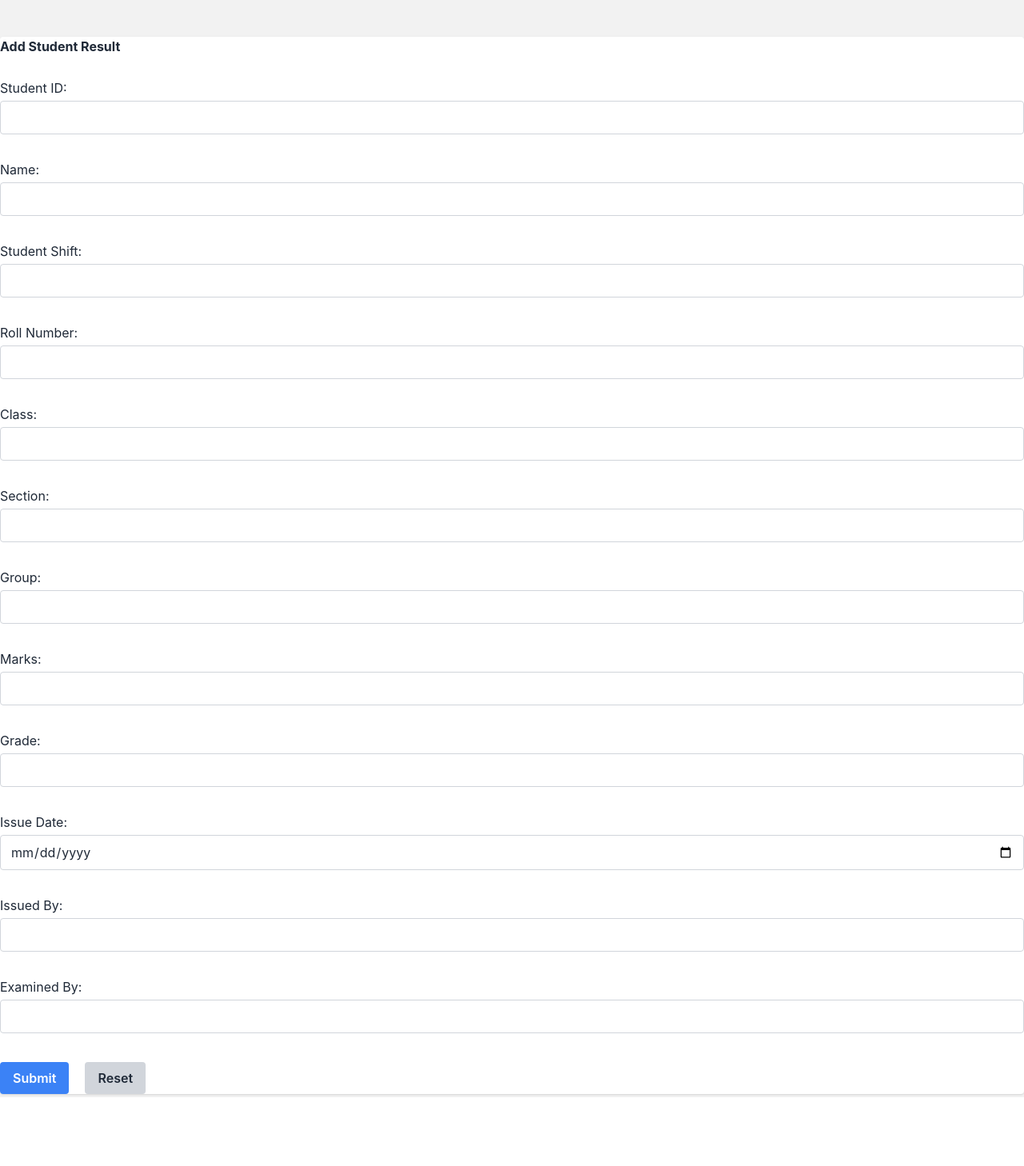
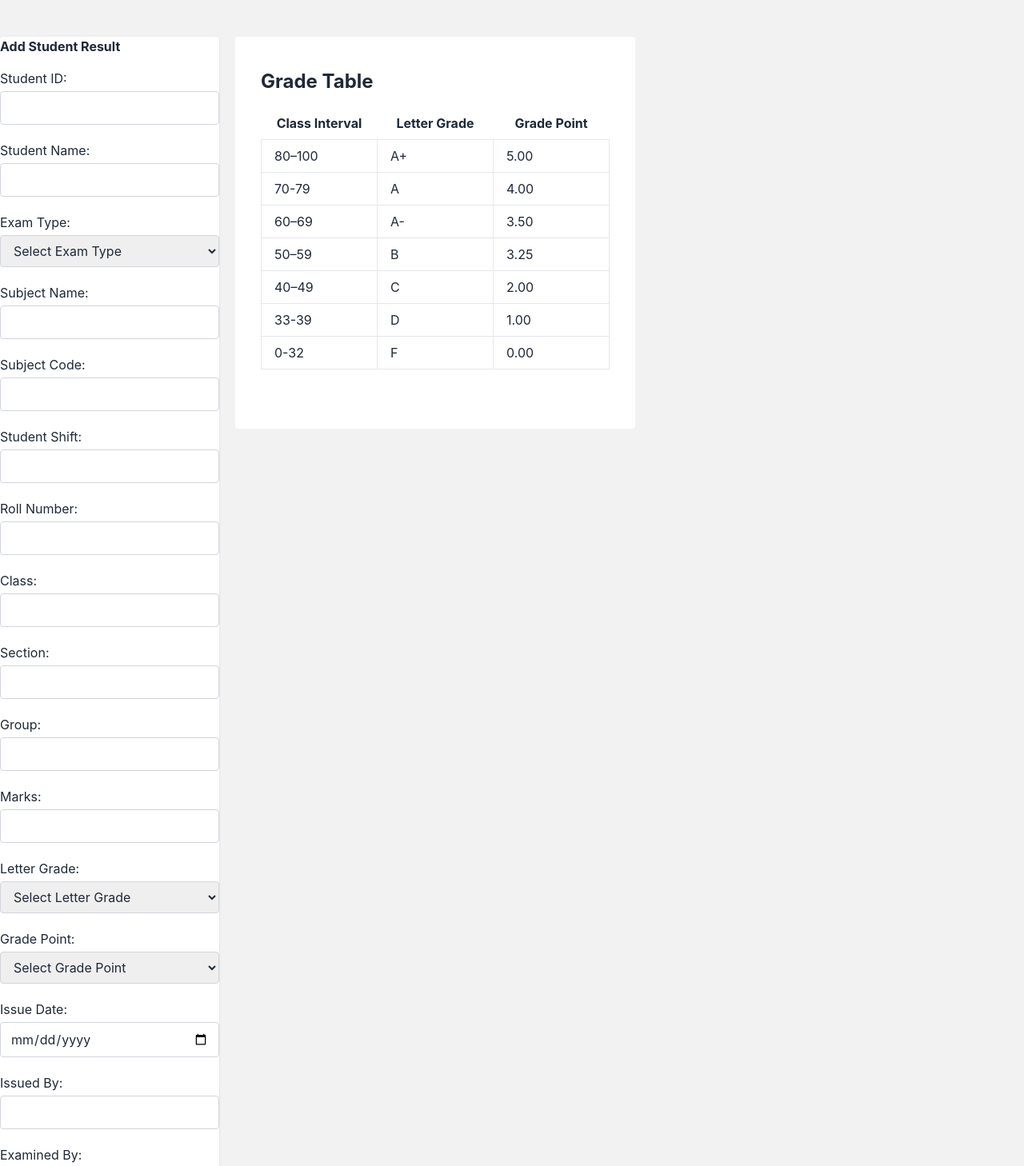
Before and after one commit to Zayed-Fahim/amader-school-client, a React (Create React App) app: page /dashboard/teacher/results/add-result in a window 1280 px wide. Shown: the part 124-1582 px from the top of the page at 80% size. Before the commit the page ends 1496 px from the top, so only its background shows below. Built offline with nearby package versions, Linux system fonts and the light colour scheme.

Commit message:
result functionality done

```diff
--- a/src/Pages/Dashboard/Home/Teacher/ResultFolder/AddStudentResult/AddStudentResult.js
+++ b/src/Pages/Dashboard/Home/Teacher/ResultFolder/AddStudentResult/AddStudentResult.js
@@ -1,65 +1,90 @@
-import React, { useState } from "react";
+import React, { useContext, useRef, useState } from "react";
 import { Link } from "react-router-dom";
 import icon from "../../../../../../Assets/dashboard-icon/dashboard.png";
+import { AuthContext } from "../../../../../../Contexts/AuthProvider/AuthProvider";
+import axios from "axios";
+import { toast } from "react-hot-toast";
 
 const AddStudentResult = () => {
+  const { teacher } = useContext(AuthContext);
   const [studentId, setStudentId] = useState("");
   const [name, setName] = useState("");
-  const [studentShift, setStudentShift] = useState("");
+  const [examType, setExamType] = useState("");
+  const [subjectName, setSubjectName] = useState("");
+  const [subjectCode, setSubjectCode] = useState("");
   const [rollNumber, setRollNumber] = useState("");
-  const [studentClass, setStudentClass] = useState("");
-  const [section, setSection] = useState("");
-  const [group, setGroup] = useState("");
   const [marks, setMarks] = useState("");
-  const [grade, setGrade] = useState("");
+  const [letterGrade, setLetterGrade] = useState("");
+  const [gradePoint, setGradePoint] = useState("");
   const [issueDate, setIssueDate] = useState("");
-  const [issuedBy, setIssuedBy] = useState("");
   const [examinedBy, setExaminedBy] = useState("");
+  const formRef = useRef();
 
-  const handleSubmit = (e) => {
+  const gradeData = [
+    { classInterval: "80–100", letterGrade: "A+", gradePoint: "5.00" },
+    { classInterval: "70-79", letterGrade: "A", gradePoint: "4.00" },
+    { classInterval: "60–69", letterGrade: "A-", gradePoint: "3.50" },
+    { classInterval: "50–59", letterGrade: "B", gradePoint: "3.25" },
+    { classInterval: "40–49", letterGrade: "C", gradePoint: "2.00" },
+    { classInterval: "33-39", letterGrade: "D", gradePoint: "1.00" },
+    { classInterval: "0-32", letterGrade: "F", gradePoint: "0.00" },
+  ];
+  const [gradeOptions] = useState([
+    { label: "A+", value: "5.00" },
+    { label: "A", value: "4.00" },
+    { label: "A-", value: "3.50" },
+    { label: "B", value: "3.25" },
+    { label: "C", value: "2.00" },
+    { label: "D", value: "1.00" },
+    { label: "F", value: "0.00" },
+  ]);
+
+  const handleSubmit = async (e) => {
     e.preventDefault();
 
-    // Process the form data (e.g., submit to a backend or perform validation)
-    console.log("Student ID:", studentId);
-    console.log("Name:", name);
-    console.log("Student Shift:", studentShift);
-    console.log("Roll Number:", rollNumber);
-    console.log("Class:", studentClass);
-    console.log("Section:", section);
-    console.log("Group:", group);
-    console.log("Marks:", marks);
-    console.log("Grade:", grade);
-    console.log("Issue Date:", issueDate);
-    console.log("Issued By:", issuedBy);
-    console.log("Examined By:", examinedBy);
-
-    // Reset the form fields
-    setStudentId("");
-    setName("");
-    setStudentShift("");
-    setRollNumber("");
-    setStudentClass("");
-    setSection("");
-    setGroup("");
-    setMarks("");
-    setGrade("");
-    setIssueDate("");
-    setIssuedBy("");
-    setExaminedBy("");
+    // Prepare the data to be sent to the backend
+    const resultData = {
+      classTeacher: { id: teacher._id },
+      admin: { id: teacher?.admin?.id },
+      studentId: studentId.toUpperCase(),
+      studentName: name,
+      examType,
+      subjectName,
+      subjectCode,
+      studentShift: teacher?.shift,
+      rollNumber,
+      studentClass: teacher?.teacherOfClass,
+      section: teacher?.sectionOfClass,
+      group: teacher?.teacherOfGroup || "",
+      marks,
+      letterGrade,
+      gradePoint,
+      issueDate,
+      issuedBy: teacher?.fullName,
+      examinedBy,
     };
-  const handleReset = () => {
-    setStudentId("");
-    setName("");
-    setStudentShift("");
-    setRollNumber("");
-    setStudentClass("");
-    setSection("");
-    setGroup("");
-    setMarks("");
-    setGrade("");
-    setIssueDate("");
-    setIssuedBy("");
-    setExaminedBy("");
+    console.log(resultData);
+    try {
+      // Make the POST request to the backend API
+      await axios
+        .post(
+          "https://v1-amader-school-server.vercel.app/api/v1/student-result",
+          resultData
+        )
+        .then((result) => {
+          if (result) {
+            toast.success("Result Added Successfully!!");
+            formRef.current.reset();
+          }
+        })
+        .catch((error) => {
+          if (error) {
+            toast.error("Result Added Unsuccessful!!");
+          }
+        });
+    } catch (error) {
+      toast.error("Result Added Unsuccessful!!");
+    }
   };
   return (
     <div className="2xl:w-[79.3%] relative top-24 2xl:left-[360px]">
@@ -72,155 +97,216 @@ const AddStudentResult = () => {
           <li className="text-[#FFBE15]">Add Result</li>
         </ul>
       </div>
-      <div className="bg-white rounded shadow 2xl:px-8 2xl:py-10 w-full ">
+      <div className="flex gap-5">
+        <div className="bg-white rounded shadow 2xl:px-8 2xl:py-10 2xl:w-[1000px] ">
           <h2 className="2xl:text-2xl font-bold">Add Student Result</h2>
 
-        <form
-          onSubmit={handleSubmit}
-          className="mt-4 grid 2xl:grid-cols-3 gap-5"
-        >
-          <div className="mt-3">
+          <form onSubmit={handleSubmit} className="mt-4" ref={formRef}>
+            <div className="grid 2xl:grid-cols-2 gap-5">
+              <div>
                 <label className="block mb-1">Student ID:</label>
                 <input
                   type="text"
                   value={studentId}
                   onChange={(e) => setStudentId(e.target.value)}
-              className="w-full border-gray-300 border rounded px-3 py-2"
+                  className="w-full border-gray-300 border rounded px-3 py-2 focus:outline-none uppercase"
                   required
                 />
               </div>
 
-          <div className="mt-3">
-            <label className="block mb-1">Name:</label>
+              <div>
+                <label className="block mb-1">Student Name:</label>
                 <input
                   type="text"
                   value={name}
                   onChange={(e) => setName(e.target.value)}
-              className="w-full border-gray-300 border rounded px-3 py-2"
+                  className="w-full border-gray-300 border rounded px-3 py-2 focus:outline-none"
+                  required
+                />
+              </div>
+              <div>
+                <label className="block mb-1">Exam Type:</label>
+                <select
+                  readOnly
+                  value={examType}
+                  onChange={(e) => setExamType(e.target.value)}
+                  className="w-full border-gray-300 border rounded px-3 py-2 focus:outline-none"
+                >
+                  <option value="" readOnly>
+                    Select Exam Type
+                  </option>
+                  <option value="CT">CT</option>
+                  <option value="First Term">First Term</option>
+                  <option value="Mid Term">Mid Term</option>
+                  <option value="Annual Exam">Annual Exam</option>
+                  <option value="Test Exam">Test Exam</option>
+                </select>
+              </div>
+              <div>
+                <label className="block mb-1">Subject Name:</label>
+                <input
+                  type="text"
+                  value={subjectName}
+                  onChange={(e) => setSubjectName(e.target.value)}
+                  className="w-full border-gray-300 border rounded px-3 py-2 focus:outline-none"
+                  required
+                />
+              </div>
+              <div>
+                <label className="block mb-1">Subject Code:</label>
+                <input
+                  type="text"
+                  value={subjectCode}
+                  onChange={(e) => setSubjectCode(e.target.value)}
+                  className="w-full border-gray-300 border rounded px-3 py-2 focus:outline-none uppercase"
                   required
                 />
               </div>
 
-          <div className="mt-3">
+              <div>
                 <label className="block mb-1">Student Shift:</label>
                 <input
                   type="text"
-              value={studentShift}
-              onChange={(e) => setStudentShift(e.target.value)}
-              className="w-full border-gray-300 border rounded px-3 py-2"
+                  value={teacher?.shift}
+                  className="w-full border-gray-300 border rounded px-3 py-2 focus:outline-none"
+                  required
+                  readOnly
+                />
+              </div>
+
+              <div>
+                <label className="block mb-1">Roll Number:</label>
+                <input
+                  type="number"
+                  min={0}
+                  value={rollNumber}
+                  onChange={(e) => setRollNumber(e.target.value)}
+                  className="w-full border-gray-300 border rounded px-3 py-2 focus:outline-none"
                   required
                 />
               </div>
 
-          <div className="mt-3">
-            <label className="block mb-1">Roll Number:</label>
+              <div>
+                <label className="block mb-1">Class:</label>
                 <input
                   type="text"
-              value={rollNumber}
-              onChange={(e) => setRollNumber(e.target.value)}
-              className="w-full border-gray-300 border rounded px-3 py-2"
+                  value={teacher?.teacherOfClass}
+                  className="w-full border-gray-300 border rounded px-3 py-2 focus:outline-none"
+                  required
+                  readOnly
+                />
+              </div>
+
+              <div>
+                <label className="block mb-1">Section:</label>
+                <input
+                  type="text"
+                  value={teacher?.sectionOfClass}
+                  className="w-full border-gray-300 border rounded px-3 py-2 focus:outline-none"
                   required
                 />
               </div>
 
-          <div className="mt-3">
-            <label className="block mb-1">Class:</label>
+              <div>
+                <label className="block mb-1">Group:</label>
                 <input
                   type="text"
-              value={studentClass}
-              onChange={(e) => setStudentClass(e.target.value)}
-              className="w-full border-gray-300 border rounded px-3 py-2"
+                  value={teacher?.teacherOfGroup || ""}
+                  className="w-full border-gray-300 border rounded px-3 py-2 focus:outline-none"
+                  required
+                  readOnly
+                />
+              </div>
+
+              <div>
+                <label className="block mb-1">Marks:</label>
+                <input
+                  type="number"
+                  min={0}
+                  value={marks}
+                  onChange={(e) => setMarks(e.target.value)}
+                  className="w-full border-gray-300 border rounded px-3 py-2 focus:outline-none"
                   required
                 />
               </div>
 
-          <div className="mt-3">
-            <label className="block mb-1">Section:</label>
-            <input
-              type="text"
-              value={section}
-              onChange={(e) => setSection(e.target.value)}
-              className="w-full border-gray-300 border rounded px-3 py-2"
+              <div>
+                <label className="block mb-1">Letter Grade:</label>
+                <select
+                  value={letterGrade}
+                  onChange={(e) => setLetterGrade(e.target.value)}
+                  className="w-full border-gray-300 border rounded px-3 py-2 focus:outline-none"
                   required
-            />
+                >
+                  <option value="">Select Letter Grade</option>
+                  {gradeOptions.map((option) => (
+                    <option key={option.label} value={option.label}>
+                      {option.label}
+                    </option>
+                  ))}
+                </select>
+              </div>
+              <div>
+                <label className="block mb-1">Grade Point:</label>
+                <select
+                  value={gradePoint}
+                  onChange={(e) => setGradePoint(e.target.value)}
+                  className="w-full border-gray-300 border rounded px-3 py-2 focus:outline-none"
+                  required
+                >
+                  <option value="">Select Grade Point</option>
+                  {gradeOptions.map((option) => (
+                    <option key={option.value} value={option.value}>
+                      {option.value}
+                    </option>
+                  ))}
+                </select>
               </div>
 
-          <div className="mt-3">
-            <label className="block mb-1">Group:</label>
-            <input
-              type="text"
-              value={group}
-              onChange={(e) => setGroup(e.target.value)}
-              className="w-full border-gray-300 border rounded px-3 py-2"
-              required
-            />
-          </div>
-
-          <div className="mt-3">
-            <label className="block mb-1">Marks:</label>
-            <input
-              type="text"
-              value={marks}
-              onChange={(e) => setMarks(e.target.value)}
-              className="w-full border-gray-300 border rounded px-3 py-2"
-              required
-            />
-          </div>
-
-          <div className="mt-3">
-            <label className="block mb-1">Grade:</label>
-            <input
-              type="text"
-              value={grade}
-              onChange={(e) => setGrade(e.target.value)}
-              className="w-full border-gray-300 border rounded px-3 py-2"
-              required
-            />
-          </div>
-
-          <div className="mt-3">
+              <div>
                 <label className="block mb-1">Issue Date:</label>
                 <input
                   type="date"
                   value={issueDate}
                   onChange={(e) => setIssueDate(e.target.value)}
-              className="w-full border-gray-300 border rounded px-3 py-2"
+                  className="w-full border-gray-300 border rounded px-3 py-2 focus:outline-none"
                   required
                 />
               </div>
 
-          <div className="mt-3">
+              <div>
                 <label className="block mb-1">Issued By:</label>
                 <input
                   type="text"
-              value={issuedBy}
-              onChange={(e) => setIssuedBy(e.target.value)}
-              className="w-full border-gray-300 border rounded px-3 py-2"
+                  value={teacher?.fullName}
+                  className="w-full border-gray-300 border rounded px-3 py-2 focus:outline-none"
                   required
+                  readOnly
                 />
               </div>
 
-          <div className="mt-3">
+              <div>
                 <label className="block mb-1">Examined By:</label>
                 <input
                   type="text"
                   value={examinedBy}
                   onChange={(e) => setExaminedBy(e.target.value)}
-              className="w-full border-gray-300 border rounded px-3 py-2"
+                  className="w-full border-gray-300 border rounded px-3 py-2 focus:outline-none"
                   required
                 />
               </div>
+            </div>
 
-          <div className="flex gap-5">
+            <div className="flex gap-5 mt-4">
               <button
                 type="submit"
-              className="bg-blue-500 hover:bg-blue-600 text-white font-semibold rounded px-4 py-2 mt-4"
+                className="bg-blue-500 hover:bg-blue-600 text-white font-semibold rounded px-4 mt-4"
               >
                 Submit
               </button>
               <button
                 type="button"
-              onClick={handleReset}
+                onClick={() => formRef.current.reset()}
                 className="bg-gray-300 hover:bg-gray-400 text-gray-800 font-semibold rounded px-4 py-2 mt-4"
               >
                 Reset
@@ -228,7 +314,30 @@ const AddStudentResult = () => {
             </div>
           </form>
         </div>
-      <div className="container flex items-center justify-center xl:gap-2 lg:gap-2 gap-1 xl:text-[18px] font-semibold text-black h-[100px]">
+
+        <div className="px-8 py-10 bg-white w-[500px] h-[490px] rounded">
+          <h1 className="text-2xl font-bold mb-4">Grade Table</h1>
+          <table className="table-fixed w-full">
+            <thead>
+              <tr>
+                <th className="w-1/4 px-4 py-2">Class Interval</th>
+                <th className="w-1/4 px-4 py-2">Letter Grade</th>
+                <th className="w-1/4 px-4 py-2">Grade Point</th>
+              </tr>
+            </thead>
+            <tbody>
+              {gradeData.map((data, index) => (
+                <tr key={index}>
+                  <td className="border px-4 py-2">{data.classInterval}</td>
+                  <td className="border px-4 py-2">{data.letterGrade}</td>
+                  <td className="border px-4 py-2">{data.gradePoint}</td>
+                </tr>
+              ))}
+            </tbody>
+          </table>
+        </div>
+      </div>
+      <div className="container flex items-center justify-center xl:gap-2 lg:gap-2 gap-1 xl:text-[18px] font-semibold text-black h-[100px] mb-24 mt-4">
         <h1 className="xl:text-[18px] font-semibold text-black">
           © 2023 - All rights reserved by
         </h1>
```
Lines whose indentation alone changed are shown as unchanged.
